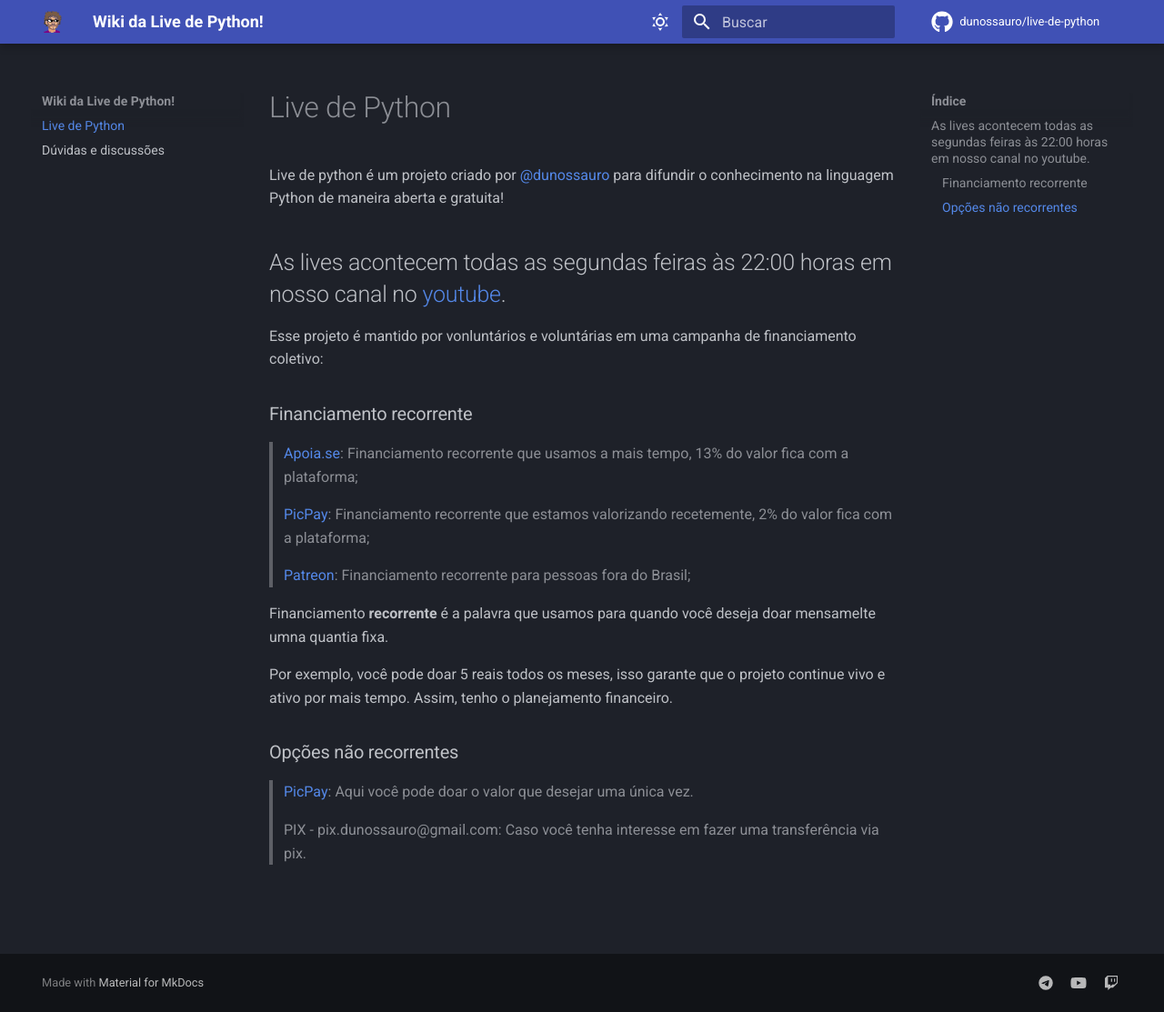
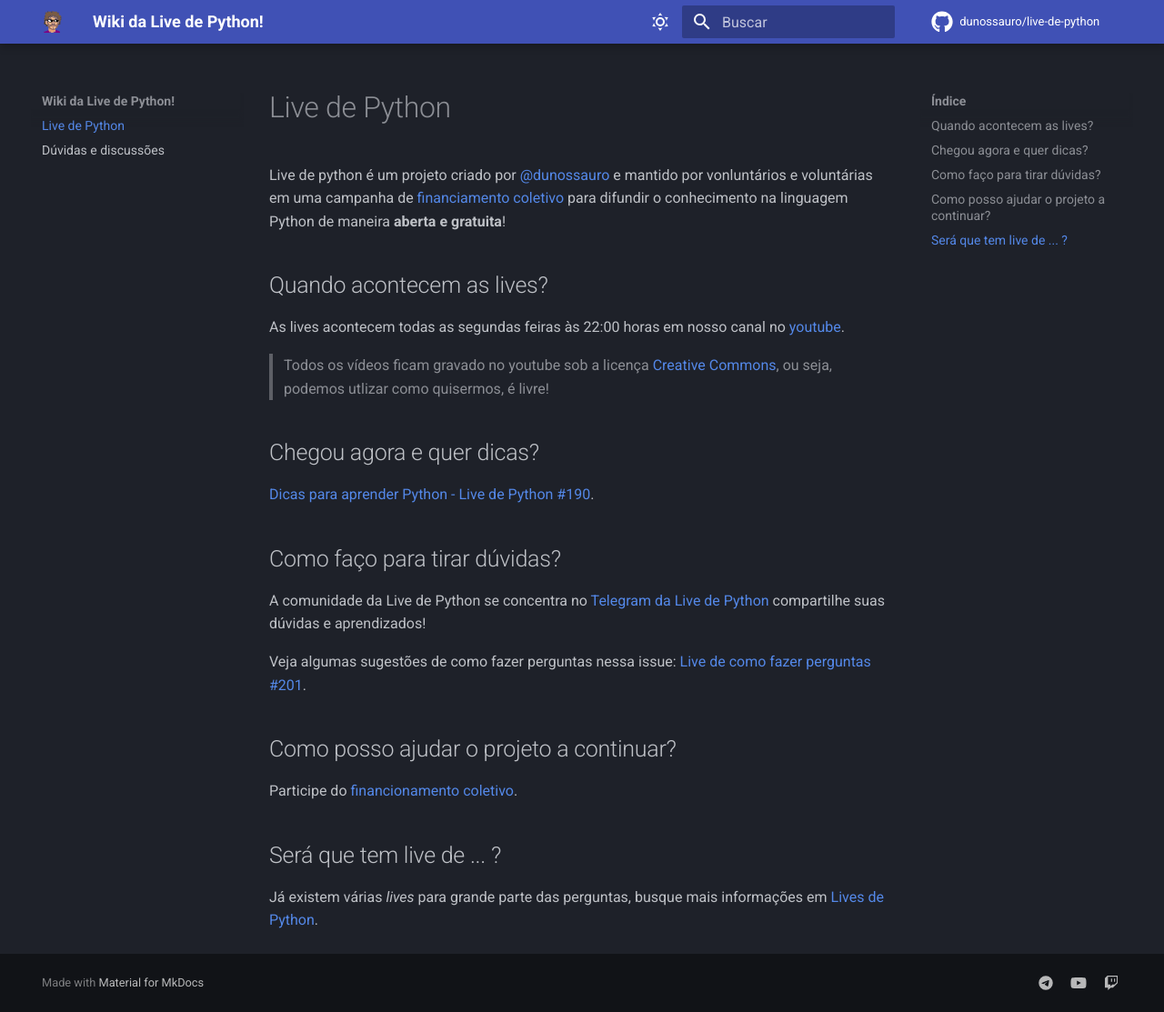
Before and after one commit to livedepython/wiki-live-de-python, an MkDocs documentation site: the page built from docs/index.md, in a window 1280 px wide and 1113 px high. Shown: the whole window at 91% size. Built offline with MkDocs 1.6.1 and Material for MkDocs 9.7.7, drawn with Linux system fonts in a browser that asks for light colours; comment, search, counter and statistics services are not loaded.

Commit message:
Reescrever página inicial
As informações mais relevantes foram colocar na página principal, com
referências para as demais páginas.

```diff
--- a/docs/index.md
+++ b/docs/index.md
@@ -1,26 +1,23 @@
 # Live de Python
+Live de python é um projeto criado por [@dunossauro](https://linktr.ee/dunossauro) e mantido por vonluntários e voluntárias em uma campanha de [financiamento coletivo](financiamento_coletivo.md) para difundir o conhecimento na linguagem Python de maneira **aberta e gratuita**!
 
-Live de python é um projeto criado por [@dunossauro](https://linktr.ee/dunossauro) para difundir o conhecimento na linguagem Python de maneira aberta e gratuita!
+## Quando acontecem as lives?
+As lives acontecem todas as segundas feiras às 22:00 horas em nosso canal no [youtube](https://www.youtube.com/dunossauro).
 
-## As lives acontecem todas as segundas feiras às 22:00 horas em nosso canal no [youtube](https://www.youtube.com/dunossauro).
+> Todos os vídeos ficam gravado no youtube sob a licença [Creative Commons](https://creativecommons.org/choose/?lang=pt_BR), ou seja, podemos utlizar como quisermos, é livre!
 
 
-Esse projeto é mantido por vonluntários e voluntárias em uma campanha de financiamento coletivo:
+## Chegou agora e quer dicas?
+[Dicas para aprender Python - Live de Python #190](https://youtu.be/HSotf1Amess).
 
-### Financiamento recorrente
+## Como faço para tirar dúvidas?
+A comunidade da Live de Python se concentra no [Telegram da Live de Python](https://t.me/livepython) compartilhe suas dúvidas e aprendizados!
 
-> [Apoia.se](https://apoia.se/livedepython): Financiamento recorrente que usamos a mais tempo, 13% do valor fica com a plataforma;
+Veja algumas sugestões de como fazer perguntas nessa issue:
+[Live de como fazer perguntas #201](https://github.com/dunossauro/live-de-python/issues/201).
 
-> [PicPay](https://app.picpay.com/user/dunossauro): Financiamento recorrente que estamos valorizando recetemente, 2% do valor fica com a plataforma;
+## Como posso ajudar o projeto a continuar?
+Participe do [financionamento coletivo](financiamento_coletivo.md).
 
-> [Patreon](http://patreon.com/dunossauro): Financiamento recorrente para pessoas fora do Brasil;
-
-Financiamento **recorrente** é a palavra que usamos para quando você deseja doar mensamelte umna quantia fixa.
-
-Por exemplo, você pode doar 5 reais todos os meses, isso garante que o projeto continue vivo e ativo por mais tempo. Assim, tenho o planejamento financeiro.
-
-### Opções não recorrentes
-
-> [PicPay](http://picpay.me/livedepython): Aqui você pode doar o valor que desejar uma única vez.
-
-> PIX - pix.dunossauro@gmail.com: Caso você tenha interesse em fazer uma transferência via pix.
+## Será que tem live de ... ?
+Já existem várias *lives* para grande parte das perguntas, busque mais informações em [Lives de Python](lives.md).
```
